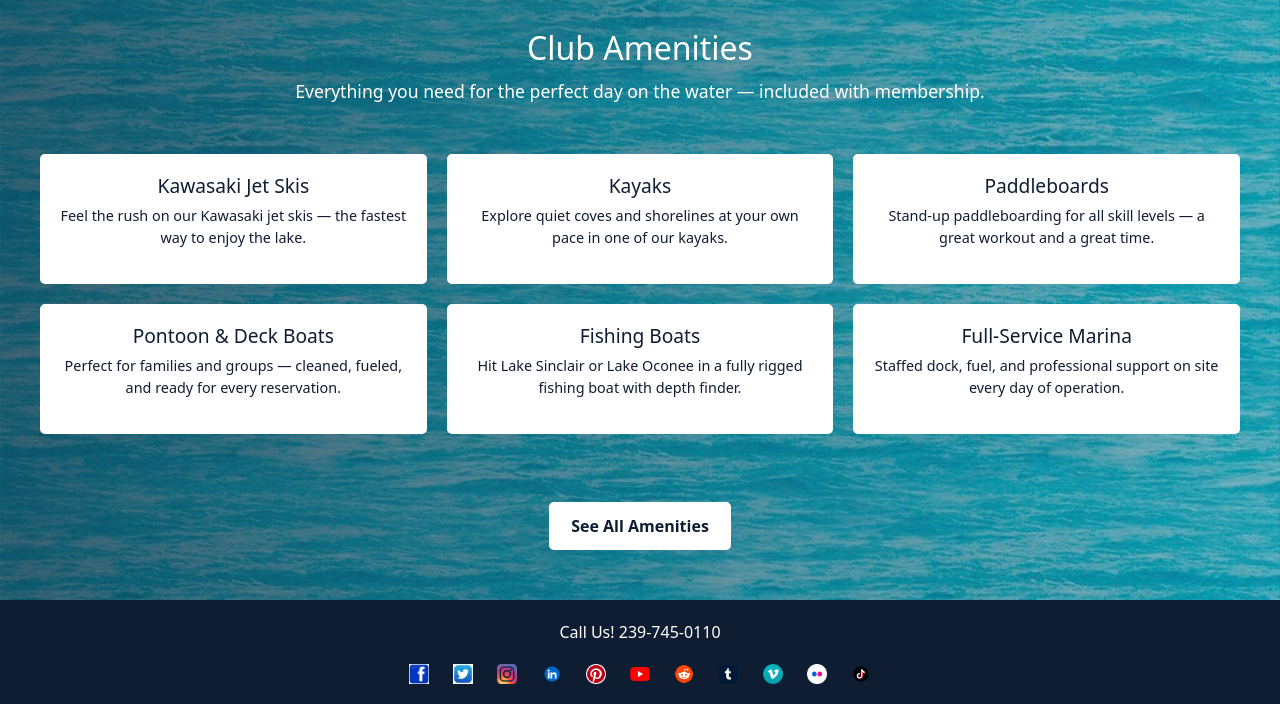
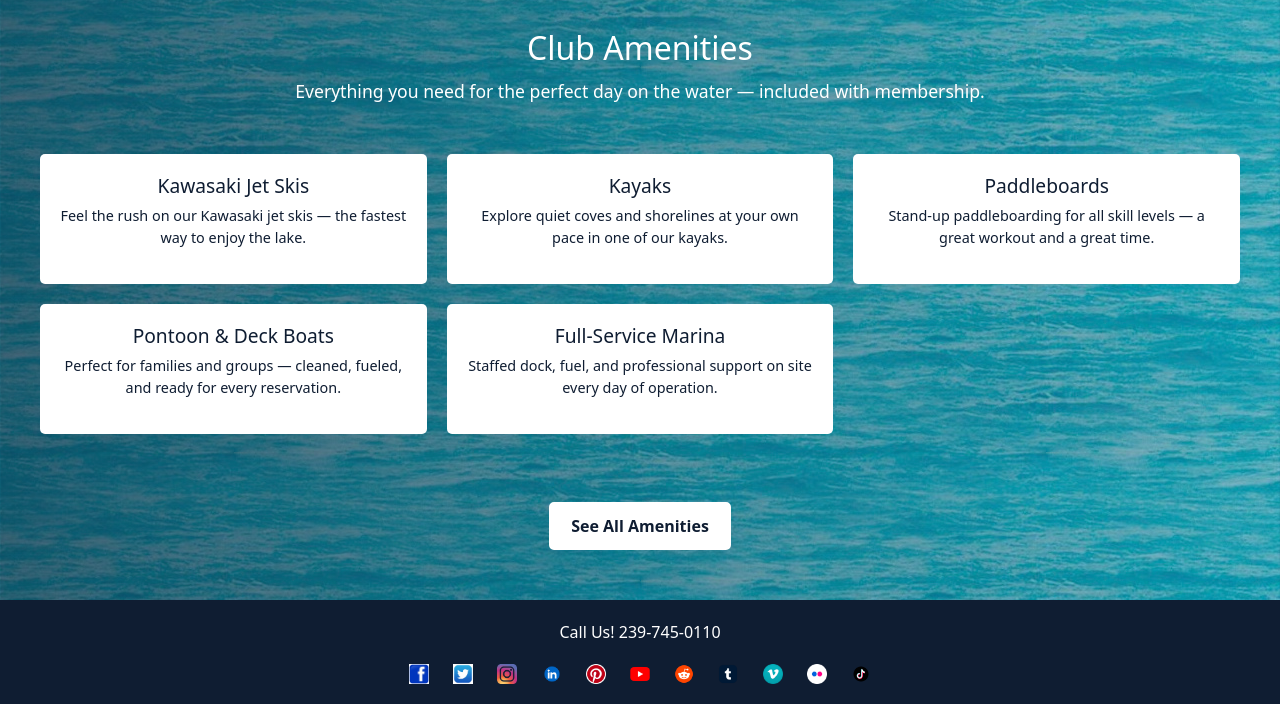
Before and after one commit to jforay/midgeorgia, a Django app: page / in a window 1280 px wide. Shown: the part 4037-4741 px from the top of the page. Run offline with Django 5.2, Linux system fonts and the light colour scheme; some libraries are stand-ins or nearby versions.

Commit message:
took out fishing boats on home

```diff
--- a/home/templates/home/home.html
+++ b/home/templates/home/home.html
@@ -139,10 +139,7 @@
             <h3 style="color: #0f1d32; font-size: 1.2rem; margin-bottom: 8px;">Pontoon &amp; Deck Boats</h3>
             <p style="color: #0f1d32; font-size: 0.9rem; line-height: 1.5;">Perfect for families and groups — cleaned, fueled, and ready for every reservation.</p>
         </div>
-        <div class="grid-item" style="padding: 20px;">
-            <h3 style="color: #0f1d32; font-size: 1.2rem; margin-bottom: 8px;">Fishing Boats</h3>
-            <p style="color: #0f1d32; font-size: 0.9rem; line-height: 1.5;">Hit Lake Sinclair or Lake Oconee in a fully rigged fishing boat with depth finder.</p>
-        </div>
+
         <div class="grid-item" style="padding: 20px;">
             <h3 style="color: #0f1d32; font-size: 1.2rem; margin-bottom: 8px;">Full-Service Marina</h3>
             <p style="color: #0f1d32; font-size: 0.9rem; line-height: 1.5;">Staffed dock, fuel, and professional support on site every day of operation.</p>
```
